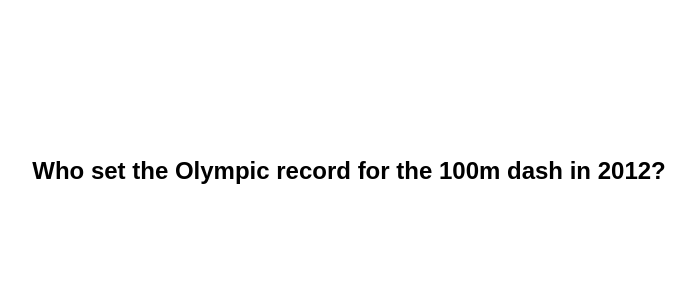
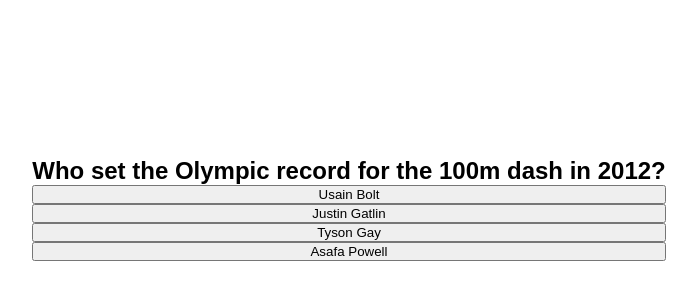
Before and after one commit to Technigo/project-redux-quiz-old, a React (Create React App) app: page /question in a window 1280 px wide. Shown: the part 22-322 px from the top of the page, without its empty margins (291-988 px from the left). Built offline with nearby package versions, Linux system fonts and the light colour scheme.

Commit message:
answer buttons

```diff
--- a/src/components/CurrentQuestion.js
+++ b/src/components/CurrentQuestion.js
@@ -1,10 +1,11 @@
 /* eslint-disable linebreak-style */
 import React from 'react'
 import { Container, QuestionWrapper } from 'Globalstyles'
-import { useSelector /* useDispatch */ } from 'react-redux'
+import { useSelector, useDispatch } from 'react-redux'
+import { quiz } from 'reducers/quiz'
 
 export const CurrentQuestion = () => {
-  /* const dispatch = useDispatch() */
+  const dispatch = useDispatch();
 
   const question = useSelector((state) => state.quiz.questions[state.quiz.currentQuestionIndex])
 
@@ -12,10 +13,24 @@ export const CurrentQuestion = () => {
     return <h1>Oh no! I could not find the current question!</h1>
   }
 
+  const onAnswerSubmit = (questionId, answerIndex) => {
+    dispatch(quiz.actions.submitAnswer({ questionId, answerIndex }));
+    if (question.correctAnswerIndex === answerIndex) {
+      dispatch(quiz.actions.goToNextQuestion());
+    } else {
+      window.alert('wrong answer')
+    }
+  }
+
   return (
     <Container>
       <QuestionWrapper>
         <h1>{question.questionText}</h1>
+        {question.options.map((option, index) => {
+          return (
+            <button key={option} type="button" onClick={() => onAnswerSubmit(question.id, index)}>{option}</button>
+          )
+        })}
       </QuestionWrapper>
     </Container>
   )
--- a/src/reducers/quiz.js
+++ b/src/reducers/quiz.js
@@ -4,7 +4,10 @@ import { createSlice } from '@reduxjs/toolkit'
 // Change these to your own questions!
 const questions = [
   { id: 1, questionText: 'Who set the Olympic record for the 100m dash in 2012?', options: ['Usain Bolt', 'Justin Gatlin', 'Tyson Gay', 'Asafa Powell'], correctAnswerIndex: 0 },
-  { id: 2, questionText: 'When was Michael Phelps last named male World Swimmer of the Year?', options: ['2012', '2014', '2016', '2018'], correctAnswerIndex: 2 }
+  { id: 2, questionText: 'When was Michael Phelps last named male World Swimmer of the Year?', options: ['2012', '2014', '2016', '2018'], correctAnswerIndex: 2 },
+  { id: 3, questionText: 'When was Michael Phelps last named male World Swimmer of the Year?', options: ['2012', '2014', '2016', '2018'], correctAnswerIndex: 2 },
+  { id: 4, questionText: 'When was Michael Phelps last named male World Swimmer of the Year?', options: ['2012', '2014', '2016', '2018'], correctAnswerIndex: 2 },
+  { id: 5, questionText: 'When was Michael Phelps last named male World Swimmer of the Year?', options: ['2012', '2014', '2016', '2018'], correctAnswerIndex: 2 }
 ]
 
 const initialState = {
```
